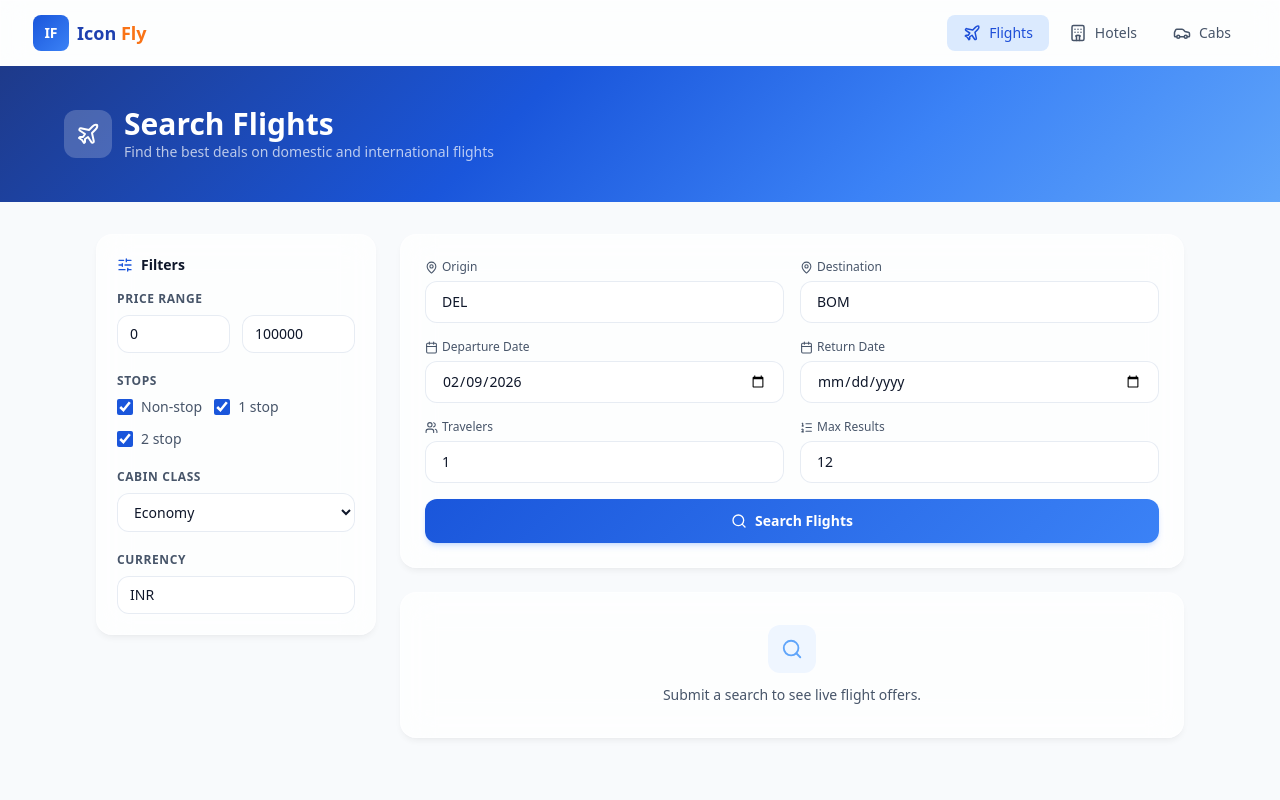
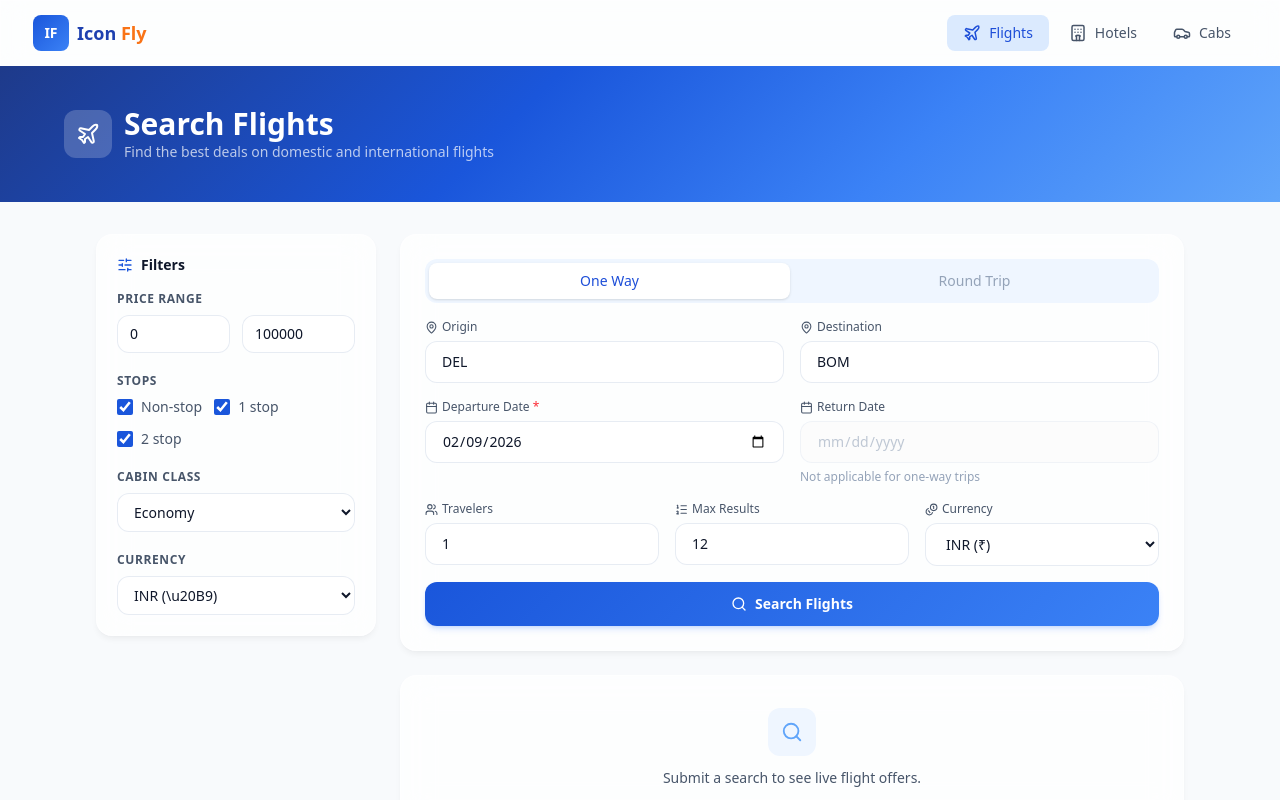
Before and after one commit to hemant0510/icon-travel-fe, a Next.js app: page /flights in a window 1280 px wide. Shown: the top 800 px of the page. Built offline with nearby package versions, Linux system fonts and the light colour scheme.

Commit message:
Flights listing

```diff
--- a/src/app/actions/flightActions.ts
+++ b/src/app/actions/flightActions.ts
@@ -1,9 +1,8 @@
 "use server";
 
 import FlightService from "@/services/flightService";
-import { FlightSearchRequest } from "@/models/requests/FlightSearchRequest";
-import { mapAmadeusToUnified } from "@/lib/mappers";
-import type { FlightSearchParams, UnifiedFlight } from "@/types/flight";
+import { mapOffersToUnified } from "@/lib/mappers";
+import type { UnifiedFlight } from "@/types/flight";
 
 export type FlightSearchState = {
   status: "idle" | "success" | "error";
@@ -18,9 +17,13 @@ export async function searchFlightsAction(
   const origin = String(formData.get("origin") ?? "").toUpperCase();
   const destination = String(formData.get("destination") ?? "").toUpperCase();
   const departureDate = String(formData.get("departureDate") ?? "");
-  const returnDate = String(formData.get("returnDate") ?? "") || undefined;
+  const tripType = String(formData.get("tripType") ?? "one-way");
+  const returnDate = tripType === "round-trip"
+    ? (String(formData.get("returnDate") ?? "") || undefined)
+    : undefined;
   const adultsValue = Number(formData.get("adults") ?? 1);
   const maxValue = Number(formData.get("max") ?? 25);
+  const currencyCode = String(formData.get("currencyCode") ?? "INR");
 
   if (!origin || !destination || origin.length !== 3 || destination.length !== 3) {
     return { status: "error", flights: [], error: "Select a valid origin and destination." };
@@ -30,58 +33,26 @@ export async function searchFlightsAction(
     return { status: "error", flights: [], error: "Origin and destination must differ." };
   }
 
-  const searchParams: FlightSearchParams = {
-    origin,
-    destination,
-    departureDate,
-    returnDate,
-    adults: Number.isFinite(adultsValue) && adultsValue > 0 ? adultsValue : 1,
-    max: Number.isFinite(maxValue) && maxValue > 0 ? maxValue : 25,
-  };
-
-  /*
-   * Construct FlightSearchRequest from formData
-   * Note: This assumes simplified one-way logic for the MVP mapping.
-   * Round-trip would require two OriginDestinations.
-   */
-  const request: FlightSearchRequest = {
-    originDestinations: [
-      {
-        id: "1",
-        originLocationCode: origin,
-        destinationLocationCode: destination,
-        departureDateTime: {
-          date: departureDate
-        }
-      }
-    ],
-    travelers: [
-      { id: "1", travelerType: "ADULT" } // Defaulting traveler for now
-    ],
-    sources: ["GDS"]
-  };
-
-  if (returnDate) {
-    request.originDestinations.push({
-      id: "2",
-      originLocationCode: destination,
-      destinationLocationCode: origin,
-      departureDateTime: {
-        date: returnDate
-      }
-    });
+  if (!departureDate) {
+    return { status: "error", flights: [], error: "Departure date is required." };
   }
 
-  // Adults handling - typically added to travelers array
-  if (adultsValue > 1) {
-    for (let i = 2; i <= adultsValue; i++) {
-      request.travelers.push({ id: i.toString(), travelerType: "ADULT" });
-    }
+  if (tripType === "round-trip" && !returnDate) {
+    return { status: "error", flights: [], error: "Return date is required for round trips." };
   }
 
   try {
-    const response = await FlightService.searchFlights(request);
-    const flights = mapAmadeusToUnified(response);
+    const response = await FlightService.searchFlights({
+      origin,
+      destination,
+      departureDate,
+      returnDate,
+      adults: Number.isFinite(adultsValue) && adultsValue > 0 ? adultsValue : 1,
+      max: Number.isFinite(maxValue) && maxValue > 0 ? maxValue : 25,
+      currencyCode,
+    });
+
+    const flights = mapOffersToUnified(response);
     return { status: "success", flights };
   } catch (error) {
     const message = error instanceof Error ? error.message : "Search failed.";
--- a/src/components/FlightFilters.tsx
+++ b/src/components/FlightFilters.tsx
@@ -83,11 +83,17 @@ export default function FlightFilters() {
 
       <div className="flex flex-col gap-2">
         <p className="text-xs font-semibold uppercase tracking-wider text-text-secondary">Currency</p>
-        <input
-          className="glass-input px-3 py-2 text-sm text-text-primary"
+        <select
+          className="glass-input px-3 py-2 text-sm text-text-primary focus:glass-input-focus"
           value={preferences.currency}
-          readOnly
-        />
+          onChange={(event) =>
+            setPreferences({ ...preferences, currency: event.target.value })
+          }
+        >
+          <option value="INR">INR (\u20B9)</option>
+          <option value="EUR">EUR (\u20AC)</option>
+          <option value="GBP">GBP (\u00A3)</option>
+        </select>
       </div>
     </div>
   );
--- a/src/components/FlightSearchForm.tsx
+++ b/src/components/FlightSearchForm.tsx
@@ -3,15 +3,21 @@
 import { useActionState, useEffect, useMemo, useRef, useState } from "react";
 import FlightResults from "./FlightResults";
 import AirportInput from "./AirportInput";
-import type { FlightSearchParams } from "@/types/flight";
+import type { FlightSearchParams, TripType } from "@/types/flight";
 import { searchFlightsAction, type FlightSearchState } from "@/app/actions/flightActions";
 import { defaultFilters, useFlightStore } from "@/store/useFlightStore";
-import { Search, Calendar, Users, ListOrdered } from "lucide-react";
+import { Search, Calendar, Users, ListOrdered, Coins } from "lucide-react";
 
 type FlightSearchFormProps = {
   initialState: FlightSearchState;
   initialParams: FlightSearchParams;
 };
+
+const CURRENCIES = [
+  { code: "INR", label: "INR (\u20B9)" },
+  { code: "EUR", label: "EUR (\u20AC)" },
+  { code: "GBP", label: "GBP (\u00A3)" },
+] as const;
 
 export default function FlightSearchForm({ initialState, initialParams }: FlightSearchFormProps) {
   const [state, formAction, isPending] = useActionState(searchFlightsAction, initialState);
@@ -19,6 +25,8 @@ export default function FlightSearchForm({ initialState, initialParams }: Flight
   const formRef = useRef<HTMLFormElement | null>(null);
   const [origin, setOrigin] = useState(initialParams.origin);
   const [destination, setDestination] = useState(initialParams.destination);
+  const [tripType, setTripType] = useState<TripType>(initialParams.tripType ?? "one-way");
+  const [currencyCode, setCurrencyCode] = useState(initialParams.currencyCode ?? "INR");
 
   const canSubmit = useMemo(() => {
     return origin.trim().length === 3 && destination.trim().length === 3 && origin !== destination;
@@ -45,6 +53,36 @@ export default function FlightSearchForm({ initialState, initialParams }: Flight
         className="glass-card p-5 sm:p-6"
       >
         <div className="flex flex-col gap-4">
+          {/* Hidden fields for tripType and currencyCode */}
+          <input type="hidden" name="tripType" value={tripType} />
+          <input type="hidden" name="currencyCode" value={currencyCode} />
+
+          {/* Trip Type Toggle */}
+          <div className="flex items-center gap-1 rounded-xl bg-primary-50 p-1">
+            <button
+              type="button"
+              onClick={() => setTripType("one-way")}
+              className={`flex-1 rounded-lg px-4 py-2 text-sm font-medium transition-all ${
+                tripType === "one-way"
+                  ? "bg-white text-primary-700 shadow-sm"
+                  : "text-text-muted hover:text-text-secondary"
+              }`}
+            >
+              One Way
+            </button>
+            <button
+              type="button"
+              onClick={() => setTripType("round-trip")}
+              className={`flex-1 rounded-lg px-4 py-2 text-sm font-medium transition-all ${
+                tripType === "round-trip"
+                  ? "bg-white text-primary-700 shadow-sm"
+                  : "text-text-muted hover:text-text-secondary"
+              }`}
+            >
+              Round Trip
+            </button>
+          </div>
+
           <div className="grid gap-4 sm:grid-cols-2">
             <AirportInput label="Origin" name="origin" value={origin} onChange={setOrigin} />
             <AirportInput
@@ -58,7 +96,7 @@ export default function FlightSearchForm({ initialState, initialParams }: Flight
             <div className="flex flex-col gap-1.5">
               <label className="text-xs font-medium text-text-secondary" htmlFor="departureDate">
                 <Calendar size={13} className="mr-1 inline-block" />
-                Departure Date
+                Departure Date <span className="text-red-500">*</span>
               </label>
               <input
                 id="departureDate"
@@ -72,18 +110,27 @@ export default function FlightSearchForm({ initialState, initialParams }: Flight
             <div className="flex flex-col gap-1.5">
               <label className="text-xs font-medium text-text-secondary" htmlFor="returnDate">
                 <Calendar size={13} className="mr-1 inline-block" />
-                Return Date
+                Return Date {tripType === "round-trip" && <span className="text-red-500">*</span>}
               </label>
               <input
                 id="returnDate"
                 name="returnDate"
                 type="date"
-                className="glass-input px-4 py-2.5 text-sm text-text-primary focus:glass-input-focus"
+                className={`glass-input px-4 py-2.5 text-sm focus:glass-input-focus ${
+                  tripType === "one-way"
+                    ? "cursor-not-allowed bg-zinc-50 text-text-muted opacity-60"
+                    : "text-text-primary"
+                }`}
                 defaultValue={initialParams.returnDate ?? ""}
+                disabled={tripType === "one-way"}
+                required={tripType === "round-trip"}
               />
+              {tripType === "one-way" && (
+                <p className="text-xs text-text-muted">Not applicable for one-way trips</p>
+              )}
             </div>
           </div>
-          <div className="grid gap-4 sm:grid-cols-2">
+          <div className="grid gap-4 sm:grid-cols-3">
             <div className="flex flex-col gap-1.5">
               <label className="text-xs font-medium text-text-secondary" htmlFor="adults">
                 <Users size={13} className="mr-1 inline-block" />
@@ -114,6 +161,24 @@ export default function FlightSearchForm({ initialState, initialParams }: Flight
                 defaultValue={initialParams.max ?? 25}
               />
             </div>
+            <div className="flex flex-col gap-1.5">
+              <label className="text-xs font-medium text-text-secondary" htmlFor="currencySelect">
+                <Coins size={13} className="mr-1 inline-block" />
+                Currency
+              </label>
+              <select
+                id="currencySelect"
+                className="glass-input px-4 py-2.5 text-sm text-text-primary focus:glass-input-focus"
+                value={currencyCode}
+                onChange={(e) => setCurrencyCode(e.target.value)}
+              >
+                {CURRENCIES.map((c) => (
+                  <option key={c.code} value={c.code}>
+                    {c.label}
+                  </option>
+                ))}
+              </select>
+            </div>
           </div>
           <button
             type="submit"
--- a/src/lib/mappers.ts
+++ b/src/lib/mappers.ts
@@ -1,15 +1,28 @@
-import { FlightAvailabilityResponse, FlightOffer, Segment } from '../models/responses/FlightSearchResponse';
-import { UnifiedFlight, FlightSegment } from '../types/flight';
+import type { FlightOffersResponse, FlightOfferData, OfferSegment } from '../models/responses/FlightSearchResponse';
+import type { UnifiedFlight, FlightSegment } from '../types/flight';
 
-export function mapAmadeusToUnified(response: FlightAvailabilityResponse): UnifiedFlight[] {
+export function mapOffersToUnified(response: FlightOffersResponse): UnifiedFlight[] {
     if (!response?.data) return [];
 
-    return response.data.map((offer: FlightOffer) => {
-        const segments = offer.segments;
+    const carriers = response.dictionaries?.carriers ?? {};
+    const locations = response.dictionaries?.locations ?? {};
+
+    return response.data.map((offer: FlightOfferData) => {
+        const firstItinerary = offer.itineraries[0];
+        const segments = firstItinerary?.segments ?? [];
         const firstSegment = segments[0];
         const lastSegment = segments[segments.length - 1];
 
-        const mappedSegments: FlightSegment[] = segments.map((seg: Segment) => ({
+        const carrierCode =
+            offer.validatingAirlineCodes?.[0] ??
+            firstSegment?.carrierCode;
+
+        const originCode = firstSegment?.departure.iataCode ?? "";
+        const destCode = lastSegment?.arrival.iataCode ?? "";
+        const originLoc = locations[originCode];
+        const destLoc = locations[destCode];
+
+        const mappedSegments: FlightSegment[] = segments.map((seg: OfferSegment) => ({
             departure: {
                 iataCode: seg.departure.iataCode,
                 at: seg.departure.at
@@ -20,23 +33,27 @@ export function mapAmadeusToUnified(response: FlightAvailabilityResponse): Unifi
             },
             carrierCode: seg.carrierCode,
             number: seg.number,
-            duration: undefined, // API structure for segment duration wasn't in the example
+            duration: seg.duration,
             stops: seg.numberOfStops
         }));
 
         return {
             id: offer.id,
-            priceTotal: "N/A", // Availability API doesn't return price
-            currency: "N/A",
-            carrierCode: firstSegment.carrierCode,
-            carrierName: firstSegment.carrierCode, // Placeholder
+            priceTotal: offer.price?.total ?? "N/A",
+            currency: offer.price?.currency ?? "INR",
+            carrierCode,
+            carrierName: carrierCode ? (carriers[carrierCode] ?? carrierCode) : undefined,
             origin: {
-                iataCode: firstSegment.departure.iataCode
+                iataCode: originCode,
+                city: originLoc?.cityCode,
+                country: originLoc?.countryCode,
             },
             destination: {
-                iataCode: lastSegment.arrival.iataCode
+                iataCode: destCode,
+                city: destLoc?.cityCode,
+                country: destLoc?.countryCode,
             },
-            duration: offer.duration,
+            duration: firstItinerary?.duration,
             segments: mappedSegments
         };
     });
--- a/src/types/flight.d.ts
+++ b/src/types/flight.d.ts
@@ -45,6 +45,8 @@ export interface UnifiedFlight {
   segments: FlightSegment[];
 }
 
+export type TripType = "one-way" | "round-trip";
+
 export interface FlightSearchParams {
   origin: string;
   destination: string;
@@ -52,6 +54,8 @@ export interface FlightSearchParams {
   returnDate?: string;
   adults: number;
   max?: number;
+  tripType?: TripType;
+  currencyCode?: string;
 }
 
 export interface BookingRequest {
```
Also changed, not shown: src/app/api/flights/search/route.ts (+12 -31 lines), src/models/responses/FlightSearchResponse.ts (+92 -13 lines), src/services/flightService.ts (+31 -11 lines).
